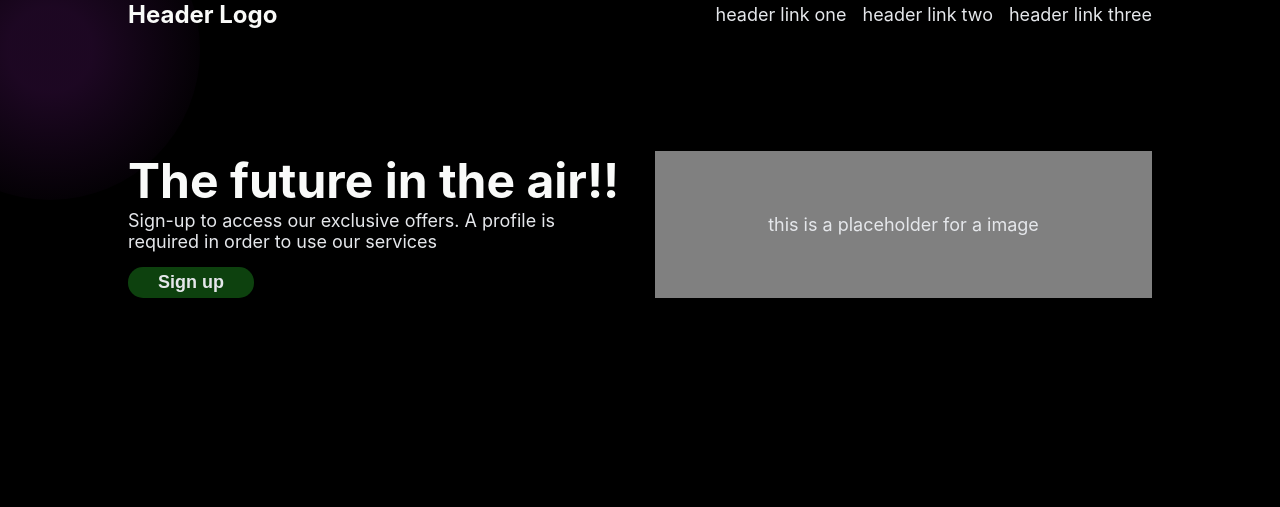
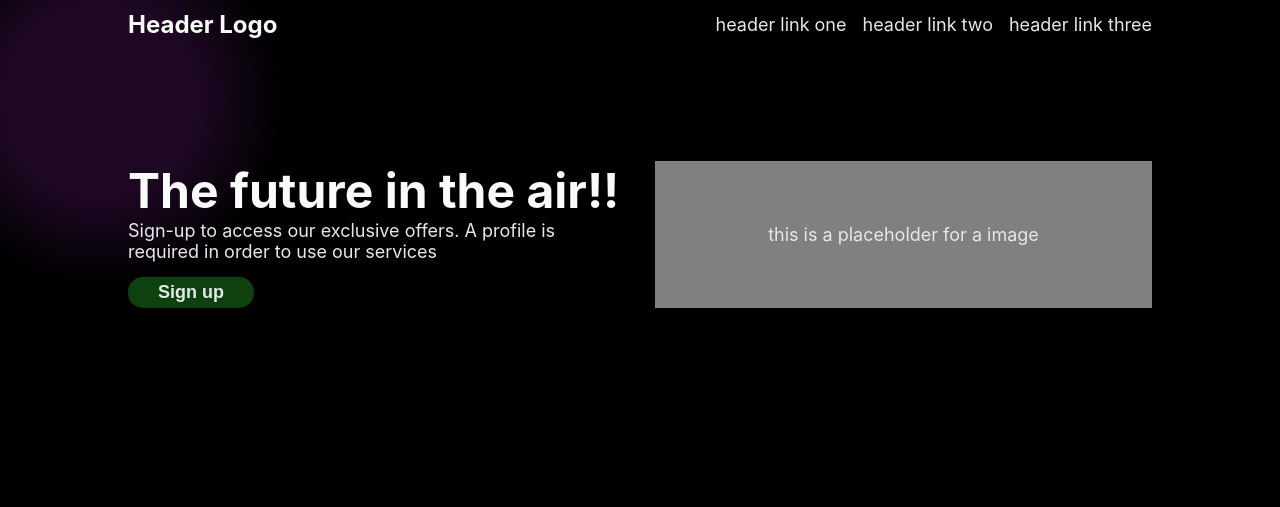
Before and after one commit to Lee-nkoana/Airport-management-system, a Django app: page / in a window 1280 px wide. Shown: the top 507 px of the page. Run offline with Django 4.2, Linux system fonts and the light colour scheme; parts of the project's set-up code (start-up, migrations or seed data) failed here and were passed over.

Commit message:
design updates

```diff
--- a/airline/flights/static/flights/styles.css
+++ b/airline/flights/static/flights/styles.css
@@ -50,6 +50,7 @@
     width: 100%;
     padding-left: 10%;
     padding-right: 10%;
+    margin-top: 10px;
 }
 
 .header{
@@ -135,9 +136,9 @@
 
 .spotlight {
     position: fixed;
-    width: 300px;
-    height: 300px;
-    background: radial-gradient(circle, rgba(144, 36, 172, 0.2) 20%, rgb(0, 0, 0) 80%);
+    width: 400px;
+    height: 400px;
+    background: radial-gradient(circle, rgba(144, 36, 172, 0.2) 35%, rgb(0, 0, 0) 65%);
     border-radius: 50%;
     pointer-events: none;
     mix-blend-mode: screen;
```
